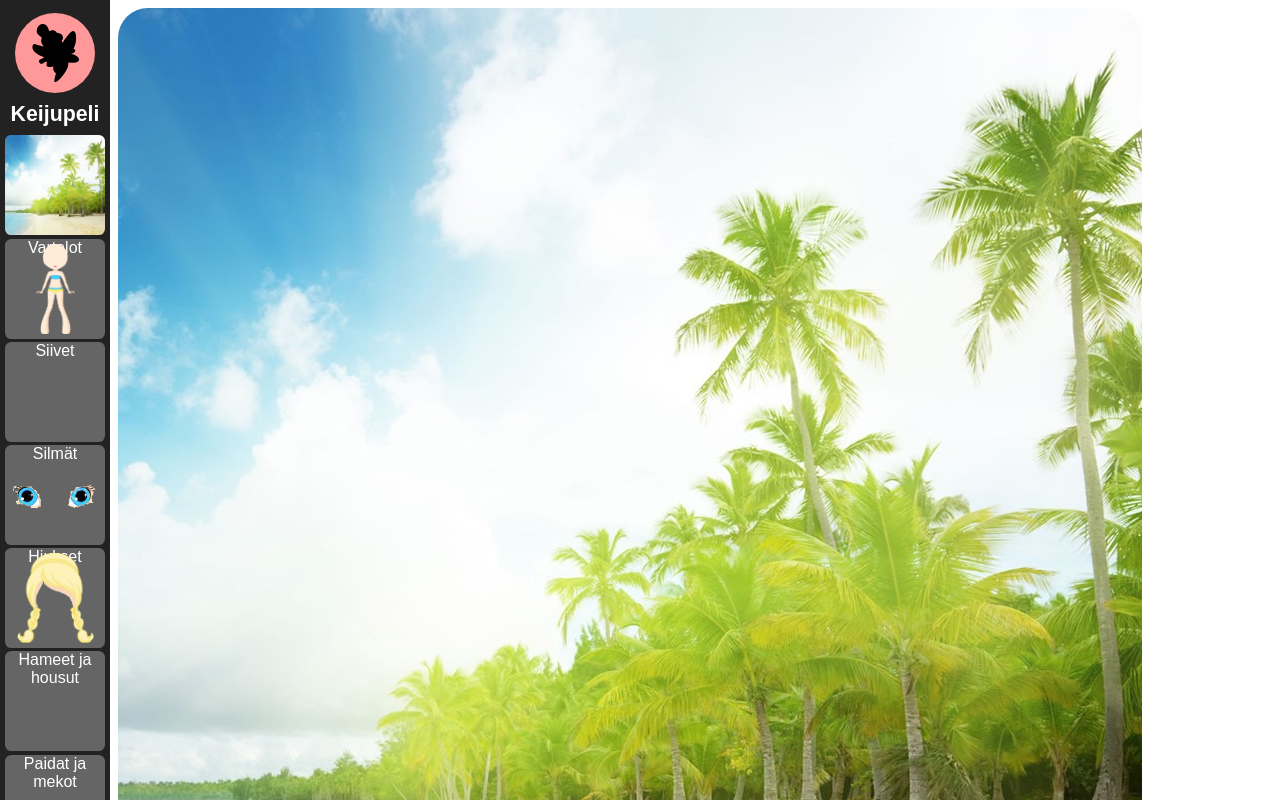
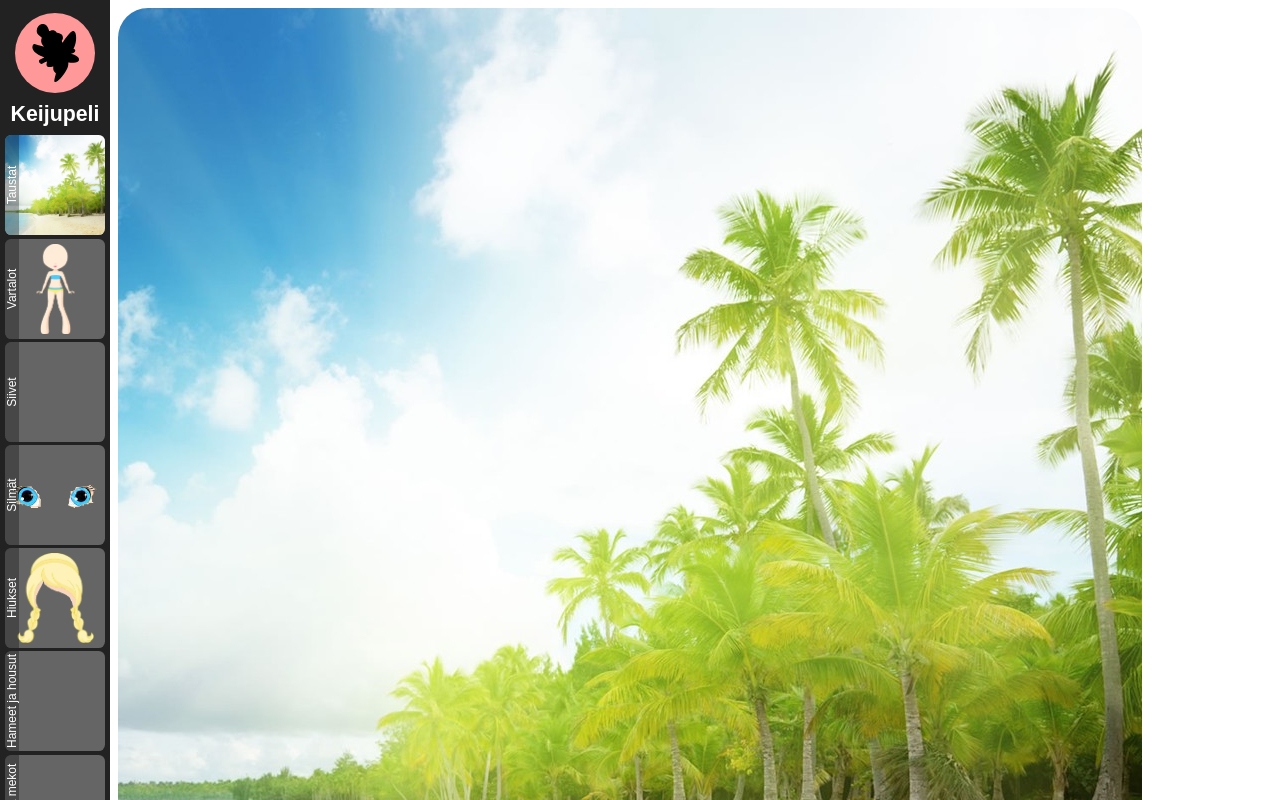
Before and after one commit to pomeranssi/keijupeli, a React (Create React App) app in the folder keijupeli/: page / in a window 1280 px wide. Built offline with nearby package versions, Linux system fonts and the light colour scheme.

Commit message:
Styled category title

```diff
--- a/keijupeli/src/game/ItemSelector.css
+++ b/keijupeli/src/game/ItemSelector.css
@@ -13,6 +13,7 @@
     overflow: hidden;
     position: relative;
 }
+
 .ItemImage {
     position: absolute;
     left: 0;
@@ -21,4 +22,20 @@
     height: 100%;
     background: no-repeat center;
     background-size: contain;
+    z-index: 1;
 }
+
+.CategoryTitle {
+    position: absolute;
+    left: 0;
+    width: 100%;
+    top: 0;
+    font-size: 9pt;
+    z-index: 2;
+}
+
+.CategoryTitle {
+    transform-origin: left top;
+    transform: translate(0, 100px) rotate(-90deg);
+    background: rgba(0,0,0,0.3);
+}
--- a/keijupeli/src/game/ItemSelector.tsx
+++ b/keijupeli/src/game/ItemSelector.tsx
@@ -50,7 +50,7 @@ export class ItemSelector extends React.Component<ItemSelectorProps, {
     render() {
         return (
             <div className="ItemSelector">
-                <span className="title">{this.props.category.title}</span>
+                <div className="CategoryTitle">{this.props.category.title}</div>
                 {this.getImage()}
             </div>
         )
```
